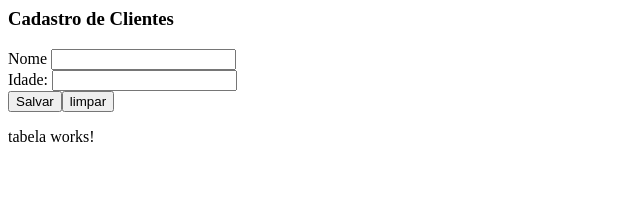
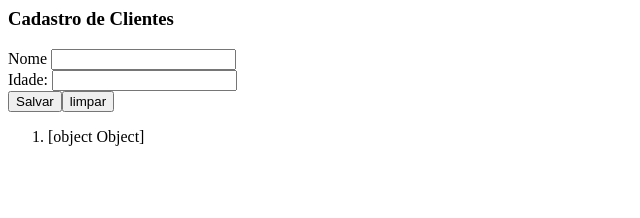
Before and after one commit to artimmy/angular-aula4, an Angular app: page / in a window 1280 px wide. Both pictures are taken after a click on the button "Salvar". Shown: the top 218 px of the page, without its empty margins (0-640 px from the left). Built offline with nearby package versions, Linux system fonts and the light colour scheme.

Commit message:
1 file modified

```diff
--- a/src/app/tabela/tabela.component.html
+++ b/src/app/tabela/tabela.component.html
@@ -1,3 +1,6 @@
-<p>
-tabela works!
-</p>
+<div *ngIf="s.lista.length == 0">
+  Lista Vazia
+</div>
+<ol>
+  <li *ngFor="let e of s.lista">{{e}}</li>
+</ol>
```
